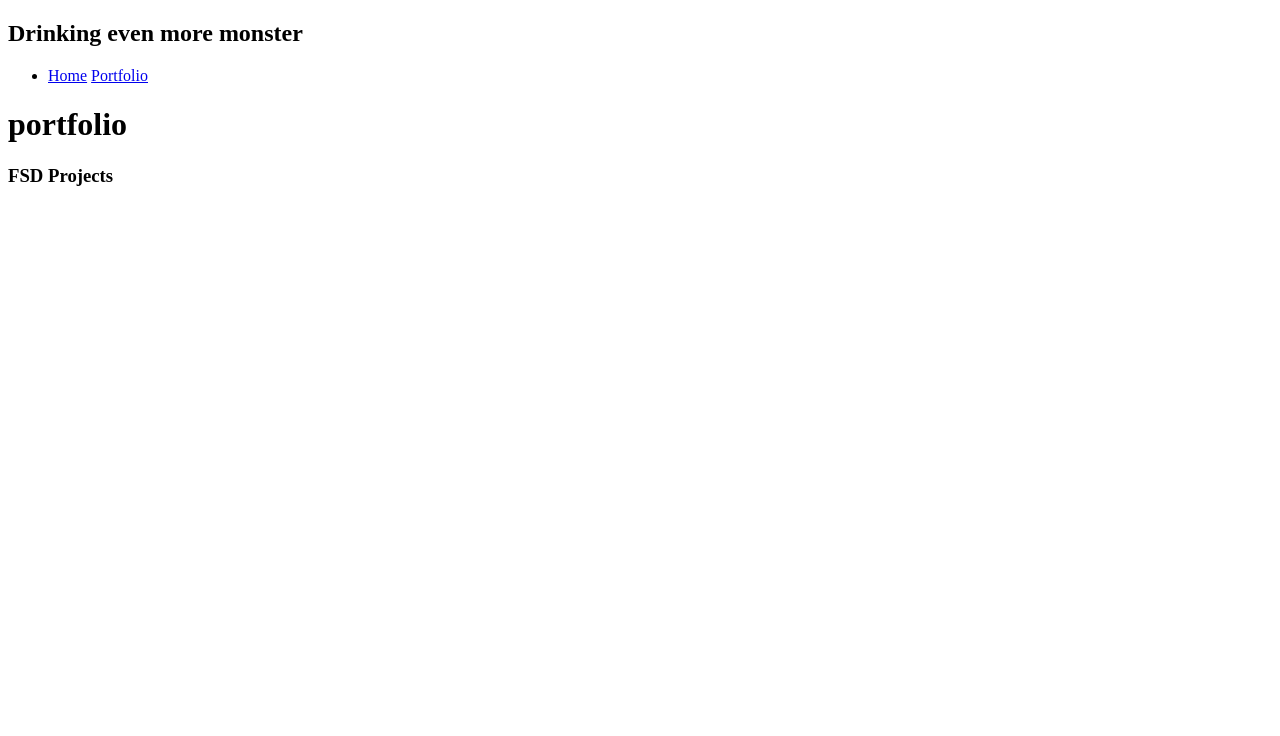
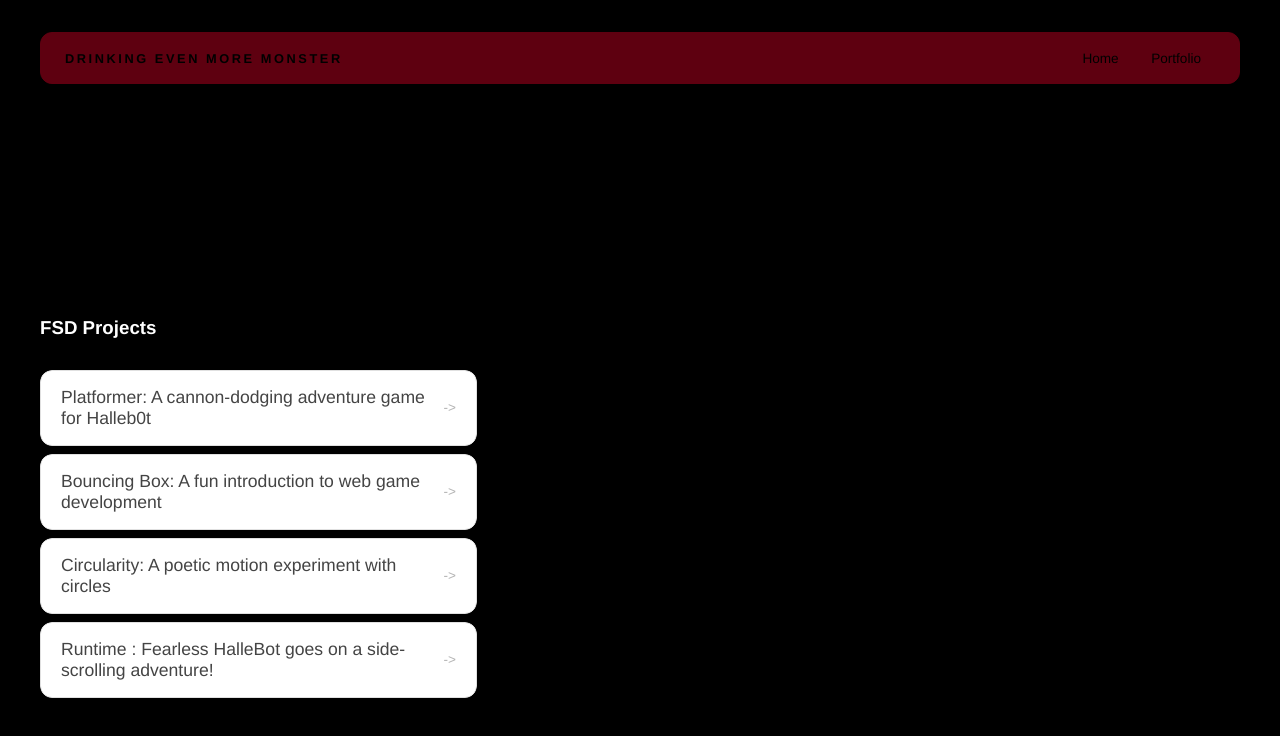
Before and after one commit to joaquinj30and4/joaquinj30and4.github.io, a plain HTML site: page portfolio.html in a window 1280 px wide. Drawn offline with Linux system fonts and the light colour scheme.

Commit message:
add portfolio page to website

```diff
--- a/portfolio.html
+++ b/portfolio.html
@@ -2,6 +2,7 @@
 <html>
   <head>
     <title>Drinking even more monster</title>
+    <link rel="stylesheet" href="style.css" />
   </head>
 
   <body>
@@ -22,7 +23,18 @@
           <h1>portfolio</h1>
           <h3>FSD Projects</h3>
           <ul id="portfolio">
-
+            <li>
+  <a href="fsd-projects/platformer/">Platformer: A cannon-dodging adventure game for Halleb0t</a>
+</li>
+<li>
+  <a href="fsd-projects/bouncing-box/">Bouncing Box: A fun introduction to web game development</a>
+</li>
+<li>
+  <a href="fsd-projects/circularity/">Circularity: A poetic motion experiment with circles</a>
+</li>
+<li>
+ <a href="projects/runtime/">Runtime : Fearless HalleBot goes on a side-scrolling adventure!</a>
+</li>
           </ul>
 
           <!--ASD Projects will go here-->
--- a/style.css
+++ b/style.css
@@ -169,3 +169,55 @@ nav h1 {
     background: #000000;
     color: #fff;
 }
+/* Portfolio styles */
+.content h1 {
+  color: black;
+}
+
+#portfolio {
+  list-style: none;
+  margin: 0;
+  padding: 0;
+  width: 100%;
+  display: flex;
+  flex-direction: column;
+  gap: 8px;
+}
+
+#portfolio li {
+  border-radius: 12px;
+  overflow: hidden;
+}
+
+#portfolio a {
+  display: flex;
+  justify-content: space-between;
+  align-items: center;
+  text-decoration: none;
+  color: #444;
+  padding: 16px 20px;
+  font-size: 1.1rem;
+  font-weight: 500;
+  background: #fff;
+  border: 1px solid #e0e0e0;
+  border-radius: 12px;
+  transition: background 0.25s ease, color 0.25s ease, transform 0.25s ease;
+}
+
+#portfolio a:hover {
+  background: #000;
+  color: #fff;
+  transform: translateX(4px);
+}
+
+#portfolio a::after {
+  content: "->";
+  font-size: 0.85rem;
+  opacity: 0.4;
+  transition: opacity 0.25s ease;
+  white-space: nowrap;
+}
+
+#portfolio a:hover::after {
+  opacity: 1;
+}
```
